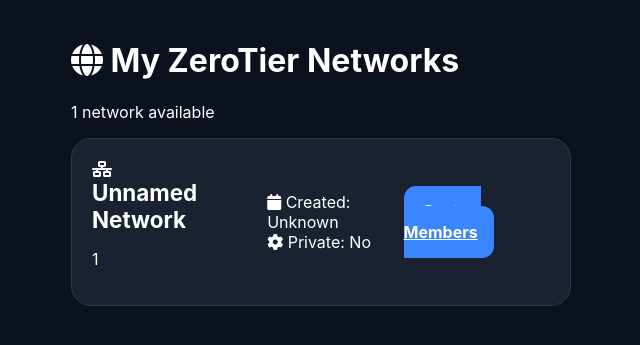
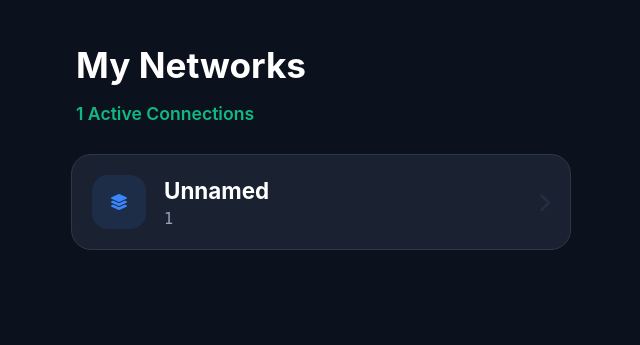
Before and after one commit to git-nino/zt-pwa, a Flask app: template templates/networks.html in a window 1280 px wide. Shown: the part 63-408 px from the top of the page, without its empty margins (319-959 px from the left). Run offline with Flask 3, Linux system fonts and the light colour scheme; the template is opened without the code that fills it: most values are stand-ins (such as "Sample title", 1, 10 or a date in 2020).

Commit message:
Update networks.html

```diff
--- a/templates/networks.html
+++ b/templates/networks.html
@@ -1,76 +1,30 @@
 {% extends "base.html" %}
 
-{% block title %}ZeroTier Networks{% endblock %}
-
-{% block header_actions %}
-<a href="/" class="btn btn-small">
-    <i class="fas fa-sync-alt"></i> Refresh
-</a>
-{% endblock %}
-
 {% block content %}
-<div class="page-header">
-    <h1>
-        <i class="fas fa-globe"></i>
-        My ZeroTier Networks
-    </h1>
-    <p class="page-subtitle">
-        {{ networks|length }} network{{ 's' if networks|length != 1 else '' }} available
+<div class="page-header" style="margin-bottom: 30px; padding-left: 5px;">
+    <h1 style="font-size: 2.2rem; margin-bottom: 4px; font-weight: 700;">My Networks</h1>
+    <p style="color: #10b981; font-size: 1.1rem; font-weight: 600;">
+        {{ networks|length }} Active Connections
     </p>
 </div>
 
-{% if networks %}
 <div class="networks-grid">
     {% for network in networks %}
-            <div class="network-card" onclick="location.href='/network/{{ network.id }}'">
-                <div class="network-card-header">
-                    <div class="network-icon">
-                        <i class="fas fa-network-wired"></i>
+        <div class="network-card no-select" onclick="location.href='/app4/network/{{ network.id }}'">
+            <div style="display: flex; align-items: center;">
+                <div class="network-icon-box">
+                    <i class="fas fa-layer-group"></i>
                 </div>
                 <div class="network-info">
-                        <h3>{{ network.config.name or 'Unnamed Network' }}</h3>
-                        <p>{{ network.id }}</p>
+                    <h3>{{ network.config.name or 'Unnamed' }}</h3>
+                    <code>{{ network.id }}</code>
                 </div>
             </div>
 
-                <div class="network-meta">
-                    <div class="meta-item">
-                        <i class="fas fa-calendar"></i>
-                        <span>Created: {{ network.config.creationTime|timestamp_to_date if network.config.creationTime else 'Unknown' }}</span>
-                    </div>
-                    <div class="meta-item">
-                        <i class="fas fa-cog"></i>
-                        <span>Private: {{ 'Yes' if network.config.private else 'No' }}</span>
-                    </div>
-                </div>
-
-                <div class="network-actions">
-                    <a href="/network/{{ network.id }}" class="btn btn-primary btn-small">
-                        <i class="fas fa-eye"></i> View Members
-                    </a>
+            <div style="display: flex; align-items: center; justify-content: center; margin-left: 10px;">
+                <i class="fas fa-chevron-right" style="color: #2d384a; font-size: 1.2rem; opacity: 0.6;"></i>
             </div>
         </div>
     {% endfor %}
 </div>
-{% else %}
-    <div class="empty-state">
-        <i class="fas fa-inbox"></i>
-        <h3>No Networks Found</h3>
-        <p>You don't have any ZeroTier networks yet, or your API token doesn't have access.</p>
-        <a href="/setup" class="btn btn-primary">
-            <i class="fas fa-cog"></i> Check Configuration
-        </a>
-    </div>
-{% endif %}
-
-<script>
-    // Add CSS animation
-    document.addEventListener('DOMContentLoaded', function() {
-        const cards = document.querySelectorAll('.network-card');
-        cards.forEach((card, index) => {
-            card.style.animationDelay = `${index * 0.1}s`;
-            card.classList.add('fade-in');
-        });
-    });
-</script>
 {% endblock %}
```
Lines whose indentation alone changed are shown as unchanged.
